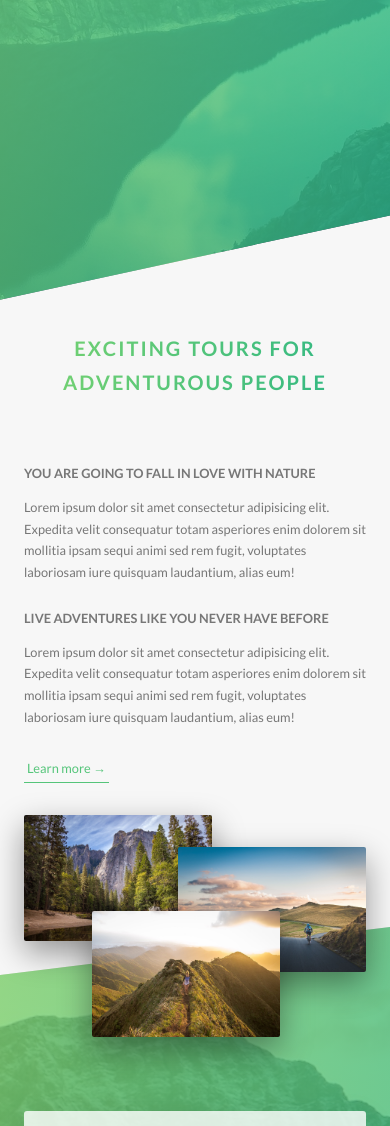
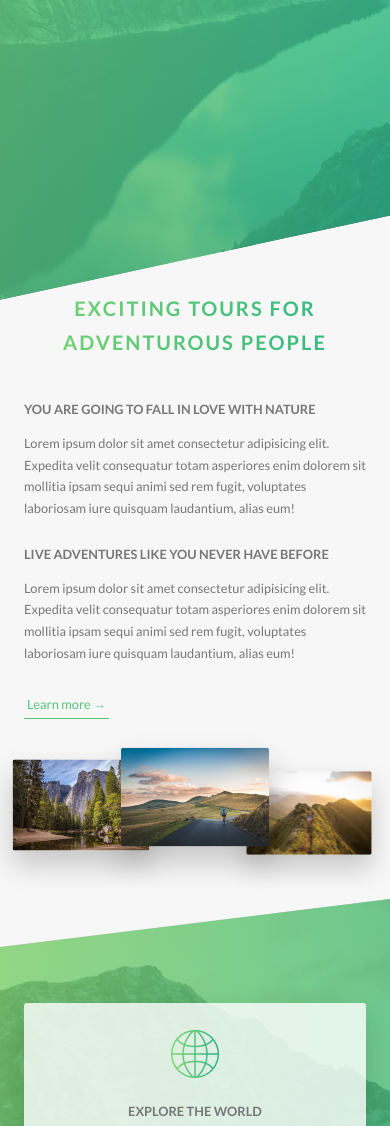
Before and after one commit to Ollie-lee/natours, a website: page index.html in a window 390 px wide. Shown: the part 502-1628 px from the top of the page. Drawn offline with Linux system fonts and the light colour scheme; files whose address does not match are found by name.

Commit message:
feature-box responsive

```diff
--- a/sass/base/_utilities.scss
+++ b/sass/base/_utilities.scss
@@ -1,33 +1,41 @@
-.u-center-text{
+.u-center-text {
     text-align: center;
 }
 
-.u-margin-bottom-small{
+.u-margin-bottom-small {
     margin-bottom: 1.5rem;
 
 }
 
-.u-margin-bottom-medium{
+.u-margin-bottom-medium {
     //utility is different
     margin-bottom: 4rem !important;
 
-}
-
-.u-margin-bottom-big{
-    margin-bottom: 8rem;
+    @include respond(tab-port) {
+        margin-bottom: 3rem !important;
+    }
 
 }
 
-.u-margin-top-big{
+.u-margin-bottom-big {
+    margin-bottom: 8rem !important;
+
+    @include respond(tab-port) {
+        margin-bottom: 5rem !important;
+    }
+
+}
+
+.u-margin-top-big {
     margin-top: 8rem;
 
 }
 
-.u-margin-top-huge{
+.u-margin-top-huge {
     margin-top: 10rem;
 
 }
 
-.u-padding-small{
+.u-padding-small {
     padding: .5rem 1rem;
 }
--- a/sass/components/_composition.scss
+++ b/sass/components/_composition.scss
@@ -12,22 +12,47 @@
         transition: all .2s;
         outline-offset: 2rem;
 
+        @include respond(tab-port) {
+            float: left;
+            position: relative;
+            width: 33.3333%;
+            box-shadow: 0 1.5rem 3rem rgba($color-black, .2);
+
+        }
+
         &--p1 {
             left: 0;
             top: -2rem;
+
+            @include respond(tab-port) {
+                top: 0;
+                transform: scale(1.2);
+            }
         }
 
         &--p2 {
             right: 0;
             top: 2rem;
+
+            @include respond(tab-port) {
+                top: -1rem;
+                transform: scale(1.3);
+                z-index: 100;
+            }
         }
 
         &--p3 {
             left: 20%;
             top: 10rem;
+
+            @include respond(tab-port) {
+                top: 1rem;
+                left: 0;
+                transform: scale(1.1);
+            }
         }
 
-        &:hover{
+        &:hover {
             outline: 1.5rem solid $color-primary;
             transform: scale(1.05) translateY(-.5rem);
             //increase shadow also
@@ -36,7 +61,7 @@
         }
     }
 
-    &:hover &__photo:not(:hover){
+    &:hover &__photo:not(:hover) {
         transform: scale(.9);
     }
 }
--- a/sass/components/_feature-box.scss
+++ b/sass/components/_feature-box.scss
@@ -8,7 +8,11 @@
     box-shadow: 0 1.5rem 4rem rgba($color: $color-black, $alpha: .15);
     transition: all .3s;
 
-    &:hover{
+    @include respond(tab-port) {
+        padding: 2rem;
+    }
+
+    &:hover {
         transform: translateY(-1.5rem) scale(1.03);
     }
 
@@ -24,6 +28,10 @@
         -webkit-background-clip: text;
         color: transparent;
         transition: all .2s;
+
+        @include respond(tab-port) {
+            margin-bottom: 0;
+        }
     }
 
     &__text {}
--- a/sass/layouts/_footer.scss
+++ b/sass/layouts/_footer.scss
@@ -10,6 +10,10 @@
     &__logo-box{
         text-align: center;
         margin-bottom: 6rem;
+
+        @include respond(tab-port){
+            margin-bottom: 4rem;
+        }
     }
 
     &__logo{
--- a/sass/pages/_home.scss
+++ b/sass/pages/_home.scss
@@ -4,6 +4,9 @@
     // fill polygon's gap
     margin-top: -20vh;
 
+    @include respond(tab-port) {
+        padding: 20rem 0;
+    }
 }
 
 .section-features {
@@ -23,22 +26,41 @@
 
     //move up an block
     margin-top: -10rem;
+
+    @include respond(tab-port) {
+        padding: 10rem 0;
+    }
 }
 
 .section-tours {
     background-color: $color-gray-light-1;
     padding: 25rem 0 15rem 0;
     margin-top: -10rem;
+
+    @include respond(tab-port) {
+        padding: 20rem 0 10rem 0;
+
+    }
 }
 
 .section-stories {
     position: relative;
     padding: 15rem 0;
+
+    @include respond(tab-port) {
+        padding: 10rem 0;
+
+    }
 }
 
 .section-book {
     padding: 15rem 0;
     background-image: linear-gradient(to right bottom, $color-primary-light, $color-primary-dark);
+
+    @include respond(tab-port) {
+        padding: 10rem 0;
+
+    }
 }
 
 .book {
@@ -52,7 +74,7 @@
     height: 50rem;
     box-shadow: 0 1.5rem 4rem rgba($color-black, 0.2);
 
-    &__form{
+    &__form {
         width: 50%;
         padding: 6rem;
 
```
Also changed, not shown: sass/main.css.
